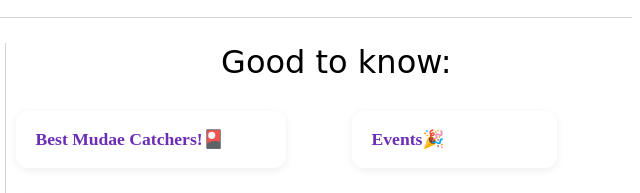
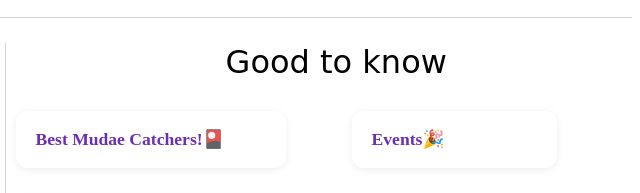
Before and after one commit to EvilNutella1/mommys-little-secrets, a plain HTML site: page index.html in a window 1280 px wide. Shown: the part 211-404 px from the top of the page, 640-1280 px from the left. Drawn offline with Linux system fonts and the light colour scheme; no server answers.

Commit message:
Update index.html

```diff
--- a/index.html
+++ b/index.html
@@ -58,7 +58,7 @@
             </div>
 
             <div id="linkbox">
-                <h1 id="h1"> Good to know:</h1>
+                <h1 id="h1"> Good to know</h1>
                 <div id="listen">
                     <div id="ul">
                         <div class="link-card">
```
